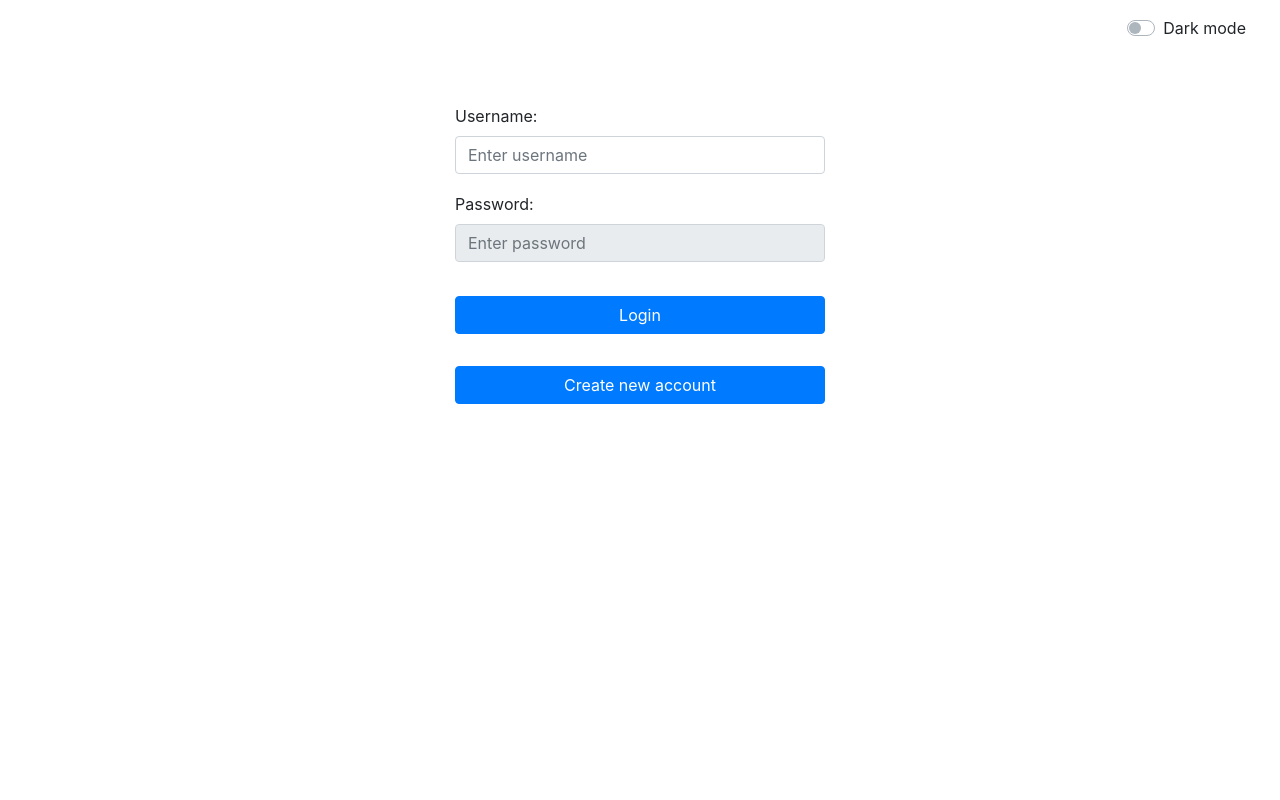
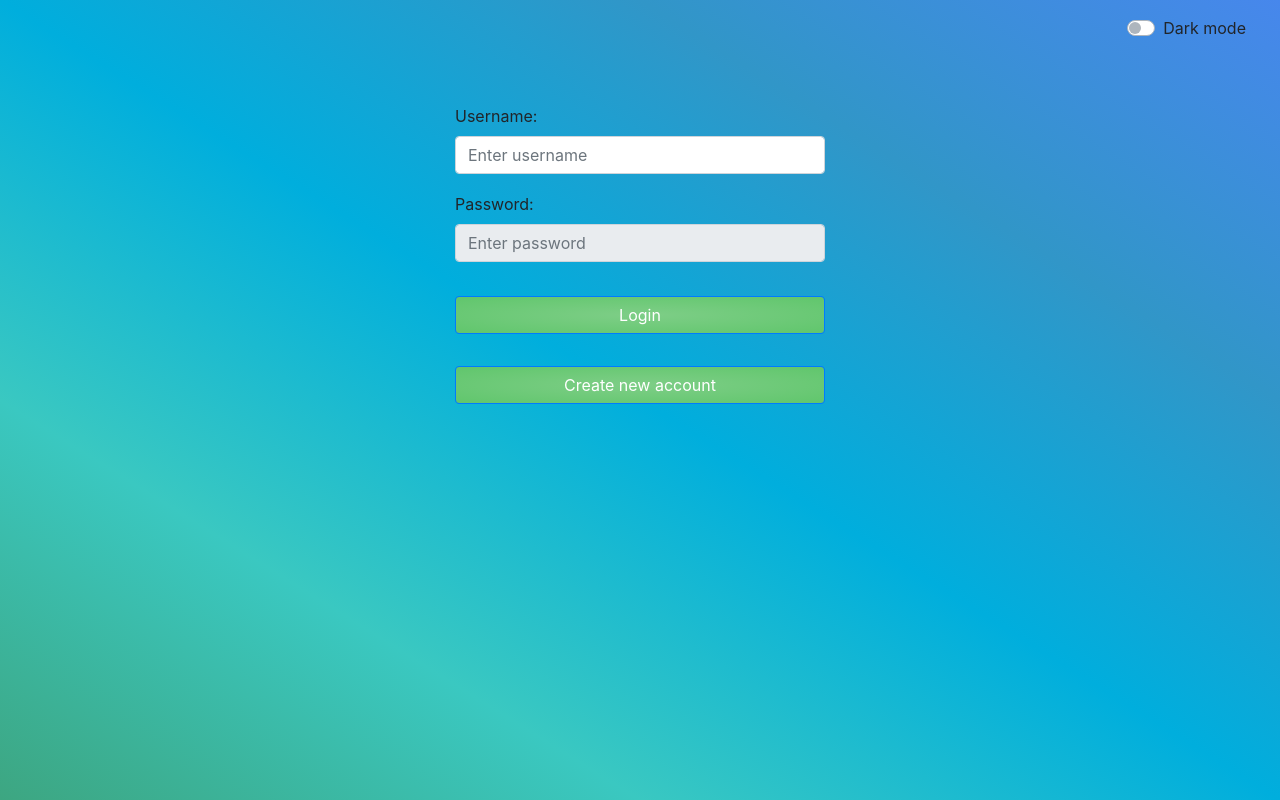
Before and after one commit to vidyona/login-system, a PHP site: page /login.html in a window 1280 px wide. Run offline with PHP 8.4, Linux system fonts and the light colour scheme.

Commit message:
add gradient

```diff
--- a/main.css
+++ b/main.css
@@ -1,3 +1,12 @@
+body{
+    height: 100vh;
+    background-image: linear-gradient(to right top, #3da681, #3ac8c1, #00aedd, #3196c8, #4787ec);
+}
+
+button {
+	background-image: radial-gradient(#7ece87, #60c66c);
+}
+
 header > *{
     margin-right: 10px;
 }
@@ -16,7 +25,7 @@ header > *{
 }
 
 .darkMode{
-    background-color: #161616;
+    background-image: linear-gradient(35deg, #191919, #1f1919, #201919);
 }
 
 .darkMode div, .darkMode button{
```
Also changed, not shown: .htaccess (added), 1 other file.
